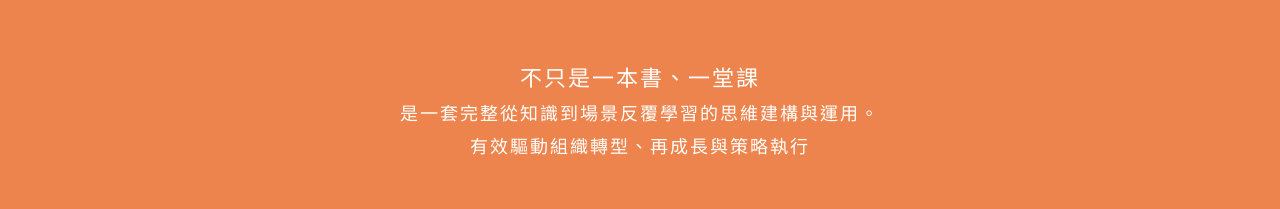
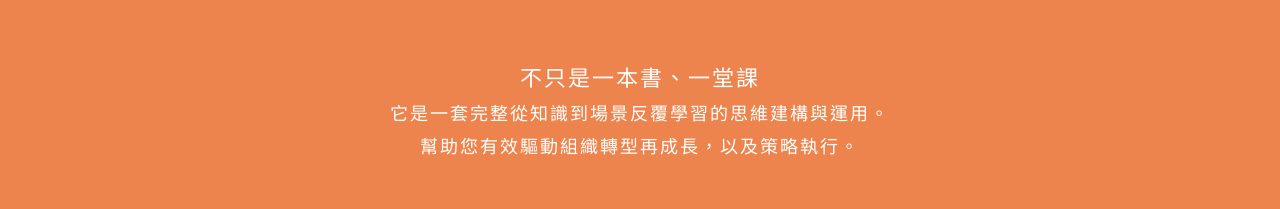
Before and after one commit to Elin0911/TGS, a plain HTML site: page index.html in a window 1280 px wide. Shown: the part 1099-1308 px from the top of the page. Drawn offline with nearby package versions, Linux system fonts and the light colour scheme.

Commit message:
Add files via upload

```diff
--- a/index.html
+++ b/index.html
@@ -259,7 +259,7 @@
 				</br>
             </div>
 			<p style="font-size: 22px; color: #ffffff; font-weight: bold;";>不只是一本書、一堂課<br></p>
-			<p style="font-size: 18px;";>是一套完整從知識到場景反覆學習的思維建構與運用。<br>	有效驅動組織轉型、再成長與策略執行</p>
+			<p style="font-size: 18px;";>它是一套完整從知識到場景反覆學習的思維建構與運用。<br>幫助您有效驅動組織轉型再成長，以及策略執行。</p>
 			<br>
             <!-- 三張圖片放在同一列 -->
             <div class="image-row" style="display: flex; gap: 10px; justify-content: center; margin-top: 20px;">
```
